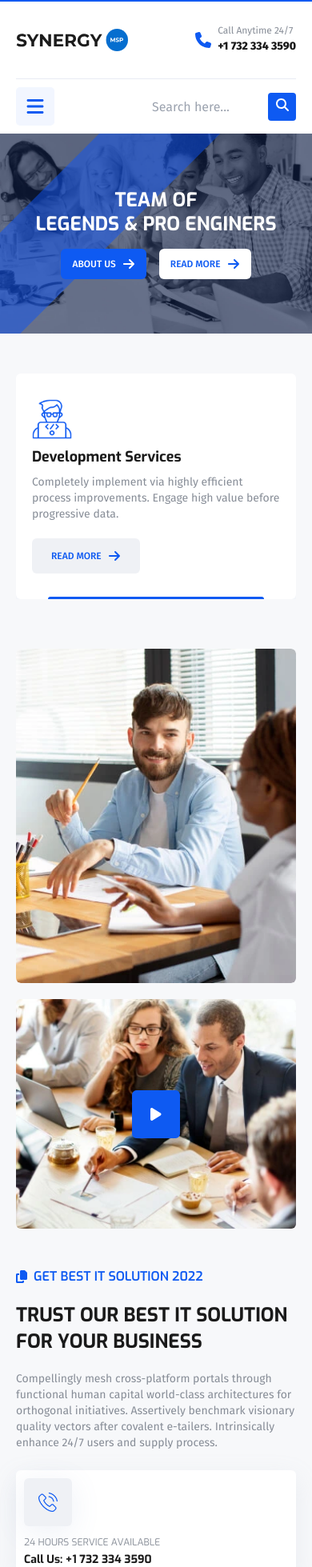
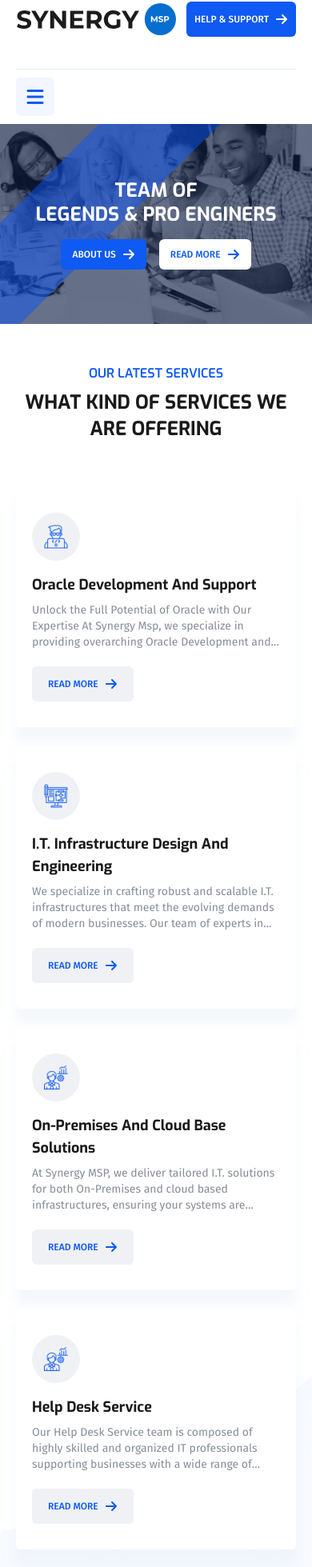
Before and after one commit to synergymsp/synergy, a Next.js app: page / in a window 390 px wide. Shown: the part 38-1997 px from the top of the page at 80% size. Built offline with nearby package versions, Linux system fonts and the light colour scheme.

Commit message:
remove unused sections, and added new thing to home page

```diff
--- a/app/(main)/layout.tsx
+++ b/app/(main)/layout.tsx
@@ -17,7 +17,7 @@ interface MainLayoutProps {
 const MainLayout: React.FC<MainLayoutProps> = ({ children }) => {
   return (
     <div className='flex min-h-screen flex-col'>
-      <TopBar />
+      {/* <TopBar /> */}
       <HeaderInfo />
       <Navbar />
       <main className='flex-1'>{children}</main>
--- a/app/(main)/page.tsx
+++ b/app/(main)/page.tsx
@@ -1,67 +1,66 @@
-import AboutSection from '@/component/home/about/About';
-import BrandSection from '@/component/home/brand/Brand';
-import CounterSection from '@/component/home/counter/Counter';
-import FAQSection from '@/component/home/faq/Faq';
-import HeroSection from '@/component/home/hero/slider';
-import NeedConsultationSection from '@/component/home/need-consultation/NeedConsultation';
-import ReviewsSection from '@/component/home/reviews/reviews';
-import ServicesSection from '@/component/home/services/Services';
-import SkillsSection from '@/component/home/skill/Skill';
-import StatsSection from '@/component/home/stats/StatsSec';
-import TeamsSection from '@/component/home/teams/Teams';
-import WorkSection from '@/component/home/work/Work';
+import AboutSection from "@/component/home/about/About";
+import FAQSection from "@/component/home/faq/Faq";
+import HeroSection from "@/component/home/hero/slider";
+import NeedConsultationSection from "@/component/home/need-consultation/NeedConsultation";
+import ReviewsSection from "@/component/home/reviews/reviews";
+import ServicesSection from "@/component/home/services/Services";
+import TeamsSection from "@/component/home/teams/Teams";
+import WorkSection from "@/component/home/work/Work";
+
+// import SkillsSection from "@/component/home/skill/Skill";
+// import StatsSection from "@/component/home/stats/StatsSec";
+// import BrandSection from "@/component/home/brand/Brand";
+// import CounterSection from "@/component/home/counter/Counter";
 
 export default function Home() {
   return (
     <>
       <HeroSection />
-      <div className='bg-about-bg relative bg-[#f7f8fa] bg-cover bg-center'>
-        <section className='pb-[30px] pt-[50px] md:pb-[50px] md:pt-[80px] lg:pb-0 lg:pt-0'>
-          <StatsSection />
-        </section>
-        <section className='relative pb-[50px] pt-8 md:pb-[80px] lg:pb-[120px]'>
-          <AboutSection />
+      <div className="">
+        <section className="bg-services-sec-bg relative bg-cover bg-top pb-[80px] pt-[50px] md:pt-[60px] lg:pb-[120px] lg:pt-[90px]">
+          <ServicesSection />
         </section>
       </div>
-      <section className='bg-services-sec-bg relative bg-cover bg-top pb-[80px] pt-[50px] md:pt-[60px] lg:pb-[120px] lg:pt-[90px]'>
-        <ServicesSection />
+      <section className="relative py-[60px] md:py-[80px] lg:py-[120px]">
+        <AboutSection />
       </section>
 
-      <section className='relative'>
-        <div className='counter-shape'></div>
-        <div className='bg-counter-sec relative bg-cover bg-center py-[50px] md:py-[80px] lg:py-[120px]'>
-          <CounterSection />
-        </div>
-      </section>
-
-      <section className='py-[60px] md:py-[80px] lg:py-[120px]'>
+      <section className="pb-[60px] md:pb-[80px] lg:pb-[120px]">
         <TeamsSection />
       </section>
 
-      <section className='relative py-[50px] md:pb-[70px] md:pt-[80px] lg:pb-[90px] lg:pt-[120px] xl:pt-[240px]'>
-        <div className='faq-shape1 bg-faq-sec bg-cover bg-center bg-no-repeat'></div>
-        <div className='faq-shape2 bg-faq-sec-two hidden bg-cover bg-center bg-no-repeat xl:block'></div>
+      <section className="relative py-[50px] md:pb-[70px] md:pt-[80px] lg:pb-[90px] lg:pt-[120px] xl:pt-[240px]">
+        <div className="faq-shape1 bg-faq-sec bg-cover bg-center bg-no-repeat"></div>
+        <div className="faq-shape2 bg-faq-sec-two hidden bg-cover bg-center bg-no-repeat xl:block"></div>
         <FAQSection />
       </section>
 
-      <section className='py-[50px] md:py-[80px] lg:py-[120px]'>
-        <SkillsSection />
-      </section>
-
-      <section className='bg-cta-sec bg-cover bg-center bg-no-repeat py-[50px] md:py-[80px] lg:py-[120px]'>
+      <section className="bg-cta-sec bg-cover bg-center bg-no-repeat py-[50px] md:py-[80px] lg:py-[120px] mt-[50px] md:mt-[80px] lg:mt-[120px]">
         <NeedConsultationSection />
       </section>
-      <section className='bg-process-sec bg-cover bg-center bg-no-repeat py-[50px] md:pb-[70px] md:pt-[80px] lg:pb-[90px] lg:pt-[120px]'>
+      <section className="bg-process-sec bg-cover bg-center bg-no-repeat py-[50px] md:pb-[70px] md:pt-[80px] lg:pb-[90px] lg:pt-[120px]">
         <WorkSection />
       </section>
 
-      <section className='py-[50px] md:py-[80px] lg:py-[120px]'>
+      <section className="py-[50px] md:py-[80px] lg:py-[120px]">
         <ReviewsSection />
       </section>
 
-      <section className='pb-[50px] md:pb-[80px] lg:pb-[120px]'>
+      {/* <section className="py-[50px] md:py-[80px] lg:py-[120px]">
+        <SkillsSection />
+      </section> */}
+      {/* <section className="relative">
+        <div className="counter-shape"></div>
+        <div className="bg-counter-sec relative bg-cover bg-center py-[50px] md:py-[80px] lg:py-[120px]">
+          <CounterSection />
+        </div>
+      </section> */}
+      {/* <section className='pb-[30px] pt-[50px] md:pb-[50px] md:pt-[80px] lg:pb-0 lg:pt-0'>
+          <StatsSection />
+        </section> */}
+      {/* <section className="pb-[50px] md:pb-[80px] lg:pb-[120px]">
         <BrandSection />
-      </section>
+      </section> */}
     </>
   );
 }
--- a/component/HeaderInfo/HeaderInfo.tsx
+++ b/component/HeaderInfo/HeaderInfo.tsx
@@ -1,76 +1,35 @@
-import {
-  faPhone,
-  faEnvelope,
-  faMapMarkerAlt,
-} from '@fortawesome/free-solid-svg-icons';
-import { FontAwesomeIcon } from '@fortawesome/react-fontawesome';
-import Image from 'next/image';
-import Link from 'next/link';
+import { faArrowRight } from "@fortawesome/free-solid-svg-icons";
+import { FontAwesomeIcon } from "@fortawesome/react-fontawesome";
+import Image from "next/image";
+import Link from "next/link";
 
-import { Container } from '@/component/common/Container';
+import { Container } from "@/component/common/Container";
+import { Button } from "../common/Button";
 
 export const HeaderInfo: React.FC = () => {
   return (
     <div className="bg-white">
       <Container>
-        <div className="flex flex-wrap items-center justify-between border-b border-[#e7ebf3]">
+        <div className="flex items-center py-10 justify-between border-b border-[#e7ebf3]">
           <div className="flex-shrink-0">
-            <Link href={'/'}>
-              <Image src="/logo.svg" alt="logo" width={140} height={0} />
+            <Link href={"/"}>
+              <Image src="/logo.svg" alt="logo" width={200} height={0} />
             </Link>
           </div>
 
-          <div className="flex flex-wrap items-stretch justify-between space-x-10">
-            <div className="flex items-center py-7">
-              <FontAwesomeIcon
-                icon={faPhone}
-                className="text-theme mr-2 h-5 w-5 sm:mr-5 sm:h-6 sm:w-6"
-              />
-              <div>
-                <span className="text-body block text-xs sm:mb-1 sm:text-sm">
-                  Call Anytime 24/7
-                </span>
-                <Link
-                  href="tel:+26921562148"
-                  className="text-title hover:text-theme text-sm font-extrabold sm:text-xl"
-                >
-                  +1 732 334 3590
-                </Link>
-              </div>
-            </div>
-
-            <div className="hidden items-center border-l border-[#e7ebf3] py-7 pl-10 lg:flex">
-              <FontAwesomeIcon
-                icon={faEnvelope}
-                className="text-theme mr-2 h-5 w-5 sm:mr-5 sm:h-6 sm:w-6"
-              />
-              <div>
-                <span className="text-body block text-xs sm:mb-1 sm:text-sm">
-                  Mail Us For Support
-                </span>
-                <Link
-                  href="mailto:info@synergymsp.net"
-                  className="text-title hover:text-theme text-sm font-extrabold sm:text-xl"
-                >
-                  info@synergymsp.net
-                </Link>
-              </div>
-            </div>
-
-            <div className="hidden items-center border-l border-[#e7ebf3] py-7 pl-10 xl:flex">
-              <FontAwesomeIcon
-                icon={faMapMarkerAlt}
-                className="text-theme mr-2 h-5 w-5 sm:mr-5 sm:h-6 sm:w-6"
-              />
-              <div>
-                <span className="text-body block text-xs sm:mb-1 sm:text-sm">
-                  Office Address
-                </span>
-                <Link href="https://maps.app.goo.gl/5FuGVzeQPH66os1u6" className="text-title hover:text-theme inline-block max-w-[200px] text-sm font-extrabold sm:text-xl">
-                  1317 Morris Ave, Ste 2, Union, NJ 07083, USA
-                </Link>
-              </div>
-            </div>
+          <div className="flex items-center">
+            <h3 className="text-title text-xl font-extrabold mr-4 lg:mr-8 hidden lg:block">
+              Click Here for Immediate Assistance
+            </h3>
+            <Link
+              href="tel:+26921562148"
+              className="text-title hover:text-theme text-sm font-extrabold sm:text-xl"
+            >
+              <Button className="bg-theme px-[10px] py-[14px] md:px-[20px] sm:px-[30px] sm:py-[15px] text-white">
+                Help & Support
+                <FontAwesomeIcon icon={faArrowRight} className="ml-2 h-4 w-4" />
+              </Button>
+            </Link>
           </div>
         </div>
       </Container>
--- a/component/Navbar/Navbar.tsx
+++ b/component/Navbar/Navbar.tsx
@@ -164,17 +164,6 @@ const Navbar: React.FC = () => {
               aria-hidden="true"
             />
           </button>
-
-          <div className="flex w-[340px] items-center max-[1199px]:w-[200px]">
-            <input
-              className="h-[35px] w-full flex-1 rounded-md border-0 px-5 text-base focus:bg-[#f3f4f7] focus:outline-none"
-              type="text"
-              placeholder="Search here..."
-            />
-            <button className="bg-theme h-[35px] w-[35px] rounded-[4px]">
-              <FontAwesomeIcon icon={faSearch} className="h-4 w-4 text-white" />
-            </button>
-          </div>
         </nav>
       </Container>
 
--- a/component/home/about/About.tsx
+++ b/component/home/about/About.tsx
@@ -2,12 +2,12 @@ import {
   faPlay,
   faArrowRight,
   faCopy,
-} from '@fortawesome/free-solid-svg-icons';
-import { FontAwesomeIcon } from '@fortawesome/react-fontawesome';
-import Image from 'next/image';
+} from "@fortawesome/free-solid-svg-icons";
+import { FontAwesomeIcon } from "@fortawesome/react-fontawesome";
+import Image from "next/image";
 
-import { Button } from '@/component/common/Button';
-import { Container } from '@/component/common/Container';
+import { Button } from "@/component/common/Button";
+import { Container } from "@/component/common/Container";
 const AboutSection: React.FC = () => {
   return (
     <Container>
@@ -27,7 +27,7 @@ const AboutSection: React.FC = () => {
               width={0}
               height={0}
               sizes="100vw"
-              style={{ width: '100%', height: 'auto' }}
+              style={{ width: "100%", height: "auto" }}
               className="rounded-md"
             />
           </div>
@@ -39,7 +39,7 @@ const AboutSection: React.FC = () => {
               width={0}
               height={0}
               sizes="100vw"
-              style={{ width: '100%', height: 'auto' }}
+              style={{ width: "100%", height: "auto" }}
             />
             <a
               href="#"
@@ -61,46 +61,56 @@ const AboutSection: React.FC = () => {
         >
           <span className="font-exo text-theme mb-5 flex items-center text-base font-semibold uppercase">
             <FontAwesomeIcon icon={faCopy} className="mr-2" /> Get Best IT
-            Solution 2022
+            Solution 2024
           </span>
           <h2 className="font-exo text-title sm2:text-[26px] mb-5 text-[24px] font-bold uppercase leading-snug sm:text-[36px] lg:text-[40px]  xl:text-[44px] 2xl:text-[48px]">
-            Trust Our Best IT Solution For Your Business
+            Reasons for Choosing Us
           </h2>
-          <p className="text-body mb-6 text-sm md:text-base">
-            Compellingly mesh cross-platform portals through functional human
-            capital world-class architectures for orthogonal initiatives.
-            Assertively benchmark visionary quality vectors after covalent
-            e-tailers. Intrinsically enhance 24/7 users and supply process.
-          </p>
 
-          <div className="shadow-shadow4 sm2:flex-row sm2:w-fit sm2:items-center mb-6 flex flex-col rounded-md bg-white p-[10px] pr-10 md:mb-10">
-            <div className="bg-smoke shadow-shadow2 sm2:mb-0 sm2:mr-5 mb-2 flex h-[60px] w-[60px] flex-shrink-0 items-center justify-center rounded-md md:h-[80px] md:w-[80px] xl:h-[95px] xl:w-[95px]">
-              <Image
-                src="/icon/tel-1-1.png"
-                alt="phone Icon"
-                width={0}
-                height={0}
-                sizes="100vw"
-                style={{ width: '40%', height: 'auto' }}
-              />
+          <div className="flex items-center mb-6">
+            <div className="mr-4 w-[50px] h-[50px] bg-theme rounded-md flex items-center justify-center">
+              <span className="text-white font-bold text-base uppercase font-exo">
+                01
+              </span>
             </div>
-            <div>
-              <span className="font-exo text-body text-xs font-normal uppercase leading-[unset] sm:text-sm">
-                24 HOURS SERVICE AVAILABLE
+            <div className="flex-1">
+              <h5 className="font-exo text-title text-base font-semibold uppercase leading-snug">
+                One Stop Shop For All Your Technology Needs
+              </h5>
+            </div>
+          </div>
+          <div className="flex items-center mb-6">
+            <div className="mr-4 w-[50px] h-[50px] bg-theme rounded-md flex items-center justify-center">
+              <span className="text-white font-bold text-base uppercase font-exo">
+                02
               </span>
-              <p className="font-exo text-title text-sm font-bold sm:text-base">
-                Call Us:{' '}
-                <a href="tel:+17323343590" className="hover:text-theme">
-                  +1 732 334 3590
-                </a>
-              </p>
+            </div>
+            <div className="flex-1">
+              <h5 className="font-exo text-title text-base font-semibold uppercase leading-snug">
+                Expert guidance to build your growing business
+              </h5>
+            </div>
+          </div>
+          <div className="flex items-center mb-10">
+            <div className="mr-4 w-[50px] h-[50px] bg-theme rounded-md flex items-center justify-center">
+              <span className="text-white font-bold text-base uppercase font-exo">
+                03
+              </span>
+            </div>
+            <div className="flex-1">
+              <h5 className="font-exo text-title text-base font-semibold uppercase leading-snug">
+                Create endless business possibilities!
+              </h5>
             </div>
           </div>
 
-          <Button className="bg-theme w-fit px-[14px] py-[11px] text-white md:px-7 md:py-5">
-            ABOUT US
-            <FontAwesomeIcon icon={faArrowRight} className="ml-2 h-4 w-4" />
-          </Button>
+          <p className="text-body mb-6 text-sm md:text-base">
+            We believe in the possibility of what can be. Our team of
+            experienced system and network engineers, tech support specialists,
+            and developers are driven to produce a robust and manageable IT
+            environment. We have created thousands of solutions over the last
+            decade and helped businesses like yours expand at a rapid scale.
+          </p>
         </div>
       </div>
     </Container>
```
Also changed, not shown: component/Footer/Footer.tsx (+120 -72 lines).
